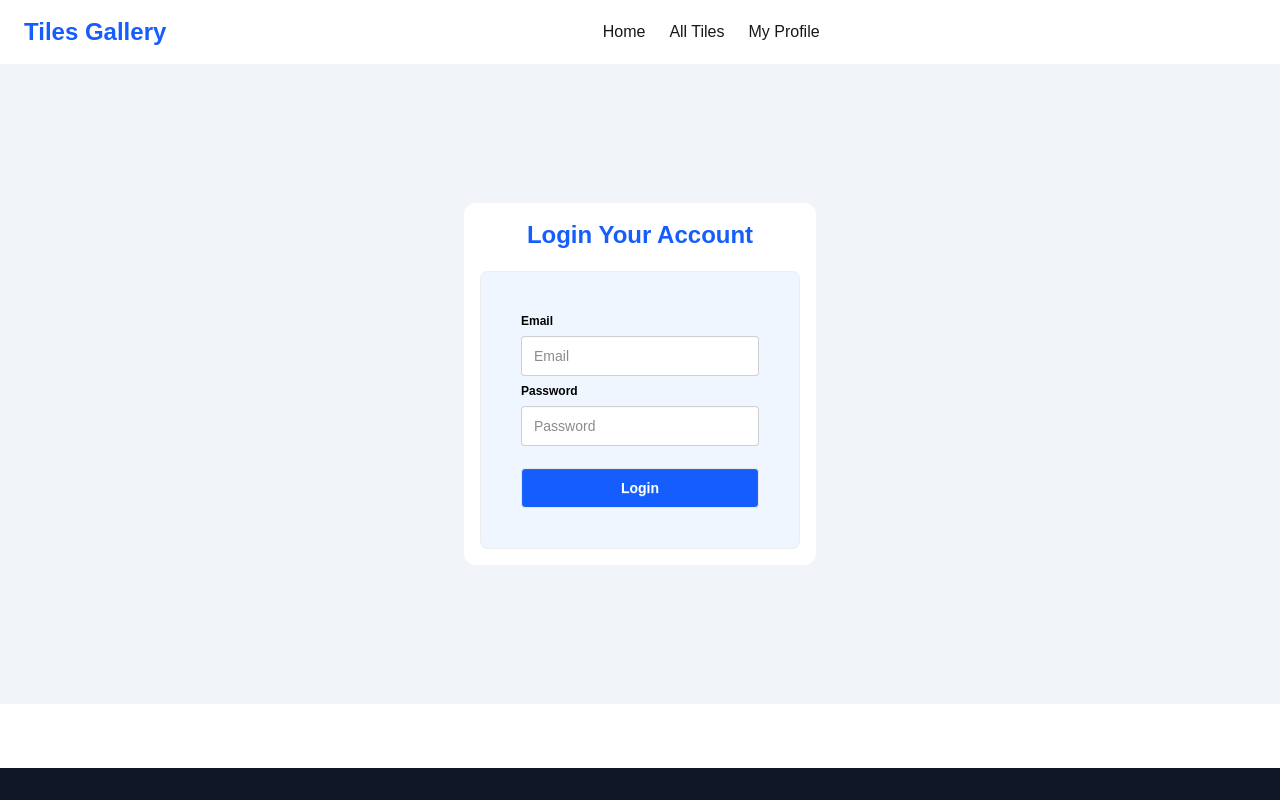
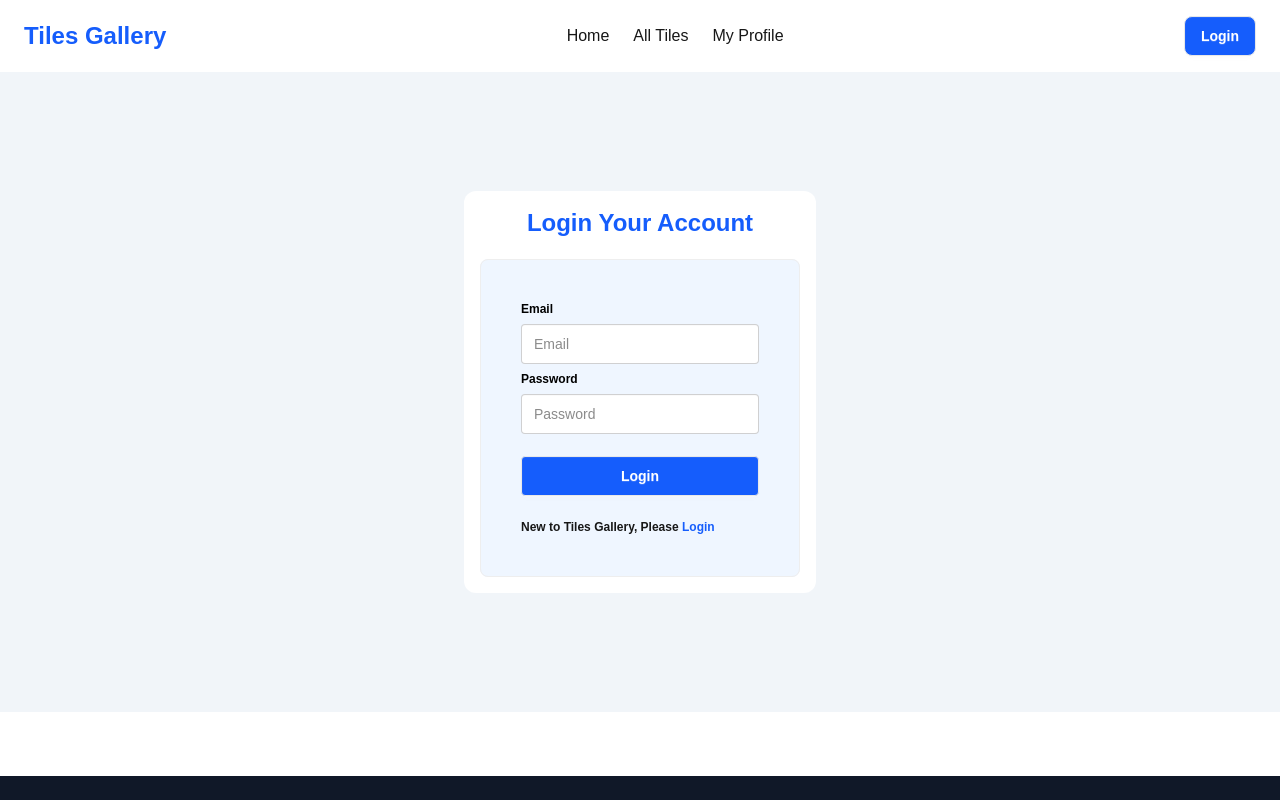
Before and after one commit to samalek9391/category-a8-apple, a Next.js app: page /auth/login in a window 1280 px wide. Shown: the top 800 px of the page. Built offline with nearby package versions, Linux system fonts and the light colour scheme.

Commit message:
add login button in the nav bar

```diff
--- a/src/app/auth/login/page.jsx
+++ b/src/app/auth/login/page.jsx
@@ -1,3 +1,4 @@
+import Link from "next/link";
 import React from "react";
 
 const LoginPage = () => {
@@ -15,8 +16,10 @@ const LoginPage = () => {
             <label className="label text-black font-semibold">Password</label>
             <input type="password" className="input" placeholder="Password" />
 
-            <button className="btn bg-blue-600 text-white mt-4 ">Login</button>
+            <button className="btn bg-blue-600 text-white mt-4 mb-4">Login</button>
+            <h2 className="font-semibold">New to Tiles Gallery, Please <span className="text-blue-600"><Link href="/auth/register">Login</Link></span></h2>
           </fieldset>
+
         </form>
       </div>
     </div>
--- a/src/components/shared/NavBar.jsx
+++ b/src/components/shared/NavBar.jsx
@@ -35,7 +35,7 @@ const NavBar = () => {
 
         {/* RIGHT: Auth Buttons */}
         <div>
-            {/* Auth related work is add here later by better auth */}
+            <button className="btn bg-blue-600 text-white rounded-lg"><Link href="/auth/login">Login</Link></button>
         </div>
       </div>
     </nav>
```
